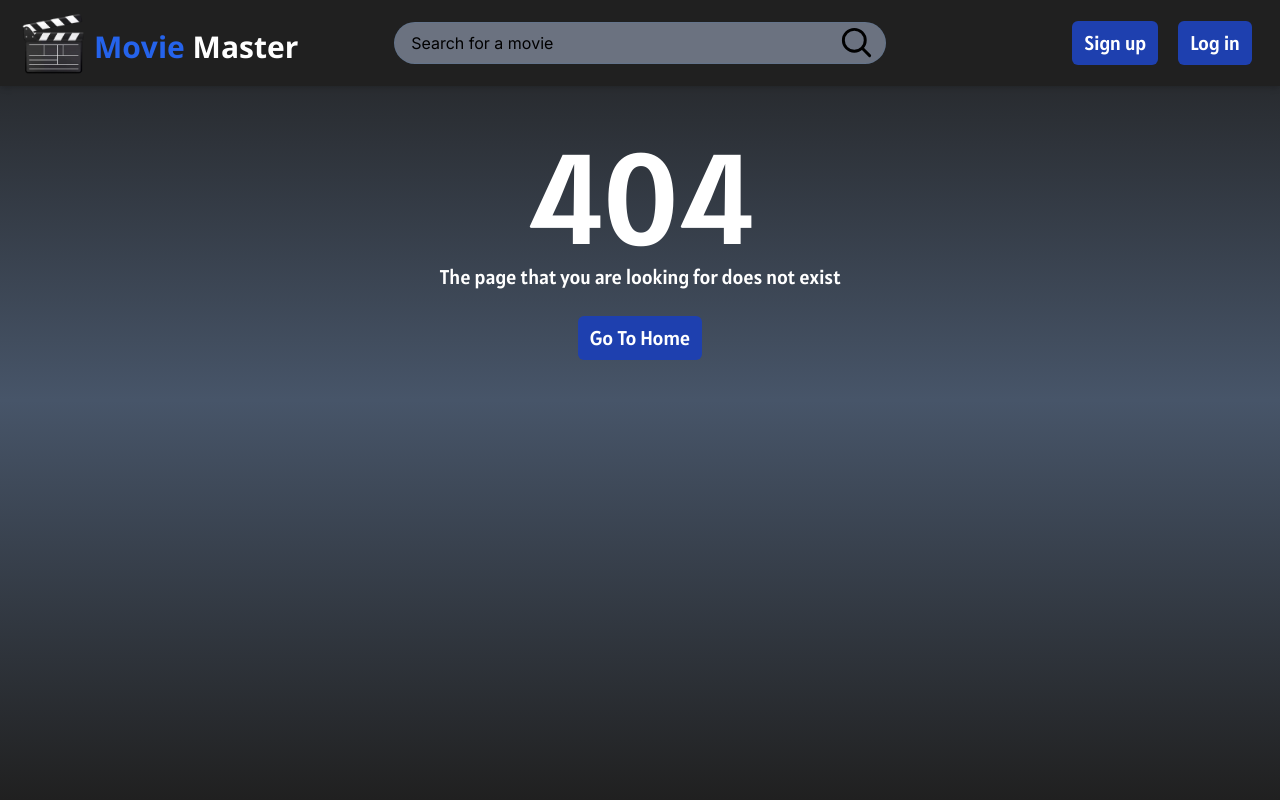
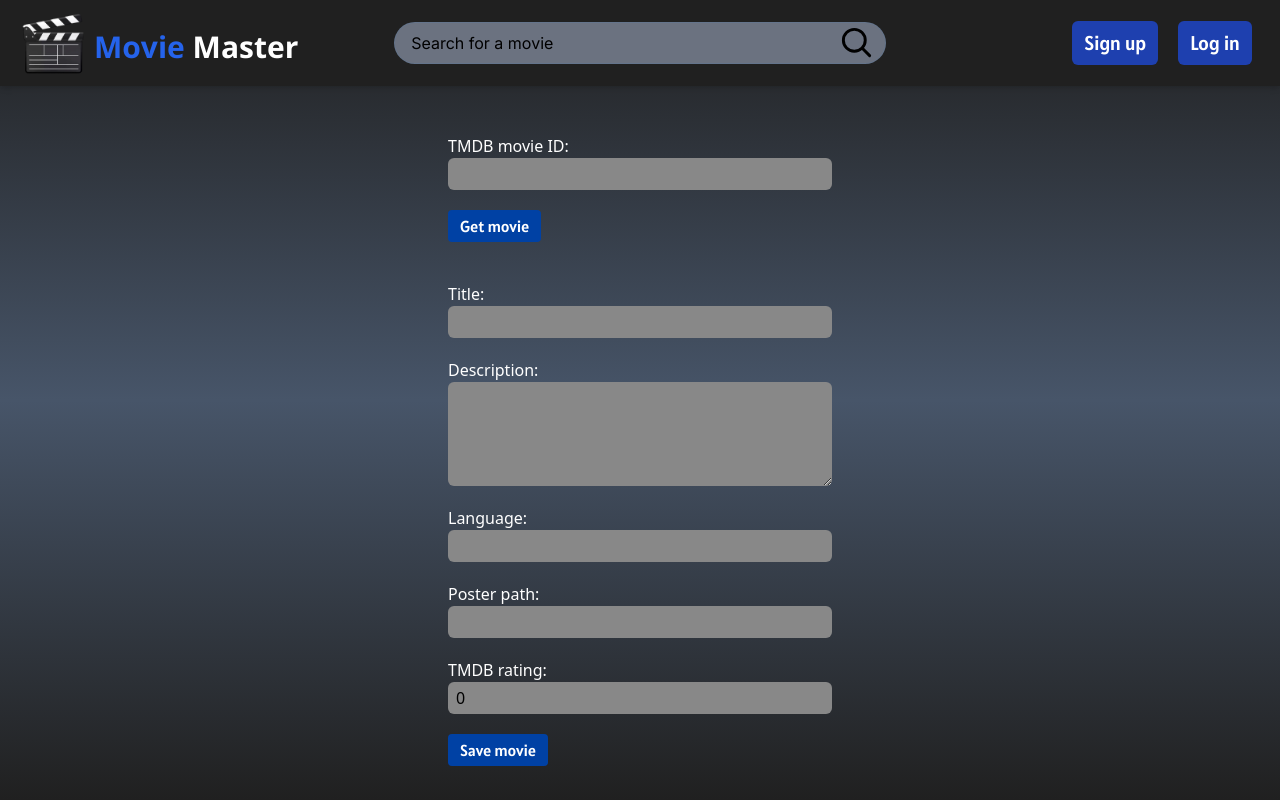
Before and after one commit to Team-Drop-Database/MovieMasters-fe, a Next.js app: page /moderator/addmovie in a window 1280 px wide. Before the commit this address had no page. Shown: the top 800 px of the page. Built offline with nearby package versions, Linux system fonts and the light colour scheme.

Commit message:
Added string as a return type for errors.

```diff
--- a/src/app/(pages)/postmovie/page.tsx
+++ b/src/app/(pages)/moderator/addmovie/page.tsx
@@ -23,12 +23,10 @@ export default function PostMovie() {
 
   async function submitMovie(event: FormEvent<HTMLFormElement>): Promise<void> {
     event.preventDefault();
-    setErrorMessage('');
-    setSuccessMessage('');
-    const result: boolean = await postMovie(movie);
+    const result: boolean | string = await postMovie(movie);
 
-    if (!result) {
-      setErrorMessage('Something went wrong while saving the movie');
+    if (typeof result !== 'boolean') {
+      setErrorMessage(result);
     } else {
       setMovie(defaultMovie);
       setSuccessMessage('Movie saved');
@@ -43,18 +41,24 @@ export default function PostMovie() {
   async function getTmdbMovie(formData: FormData): Promise<void> {
     const movieId: FormDataEntryValue | null = formData.get('movieId');
     if (movieId === null) {
-      return;
+      return ;
     }
     const tmdbMovie: Movie | string = await getMovieById(+movieId);
     if (typeof tmdbMovie === "object") {
       setMovie(tmdbMovie);
+    } else {
+      setErrorMessage(tmdbMovie);
     }
   }
 
+  function emptyMessage(): void {
+    setErrorMessage(null);
+    setSuccessMessage(null);
+  }
+
   return (
-    <div>
-      <div>
-        <form action={getTmdbMovie}>
+    <div className="flex flex-col">
+        <form action={getTmdbMovie} className="flex flex-col items-center w-max self-center mb-10">
           <div className="flex flex-col mb-5 w-96">
             <label htmlFor="movieId">TMDB movie ID:</label>
             <input type="number"
@@ -64,10 +68,13 @@ export default function PostMovie() {
                hover:bg-light_grey_active hover:duration-300 hover:cursor-text" required/>
           </div>
 
-          <button type="submit" name="button" value="submit">Get movie</button>
+          <button type="submit"
+                  name="button"
+                  value="submit"
+                  className="hover:cursor-pointer px-3 py-1 bg-accent_blue rounded
+                  hover:bg-accent_blue_active font-[family-name:var(--font-alatsi)] self-start">Get movie</button>
         </form>
-      </div>
-      <form onSubmit={submitMovie} className="flex flex-col items-center">
+      <form onSubmit={submitMovie} className="flex flex-col items-center w-max self-center">
         <div className="flex flex-col mb-5 w-96">
           <label htmlFor="title">Title:</label>
           <input type="text"
@@ -122,14 +129,15 @@ export default function PostMovie() {
                  className="outline-none placeholder-black py-1 px-2 h-fit rounded-md text-black bg-light_grey
                hover:bg-light_grey_active hover:duration-300 hover:cursor-text" required/>
         </div>
+        <button type="submit"
+                name="button"
+                value="submit"
+                className="hover:cursor-pointer px-3 py-1 bg-accent_blue rounded
+                  hover:bg-accent_blue_active font-[family-name:var(--font-alatsi)] self-start">Save movie</button>
+      </form>
 
-        <div className="h-3">
-          {errorMessage && <ErrorAlert message={errorMessage} />}
-          {successMessage && <SuccessAlert message={successMessage} />}
-        </div>
-
-        <button type="submit" name="button" value="submit">Save movie</button>
-      </form>
+      {errorMessage && <ErrorAlert message={errorMessage} onClose={emptyMessage} />}
+      {successMessage && <SuccessAlert message={successMessage} onClose={emptyMessage} />}
     </div>
   );
 }
--- a/src/services/MovieService.ts
+++ b/src/services/MovieService.ts
@@ -75,15 +75,17 @@ export async function getNumberOfPages(movieTitle: string | null): Promise<numbe
   }
 }
 
-export async function postMovie(movie: Movie): Promise<boolean> {
+export async function postMovie(movie: Movie): Promise<boolean | string> {
   try {
     const response = await apiClient('/movies', {
       method: 'POST',
       body: JSON.stringify(movie)
     })
 
-    return response.status === 200;
-
+    if (response.status === 200) {
+      return true;
+    }
+    return await response.text();
   } catch (error: unknown) {
     if (error instanceof Error) {
       console.error(error);
```
